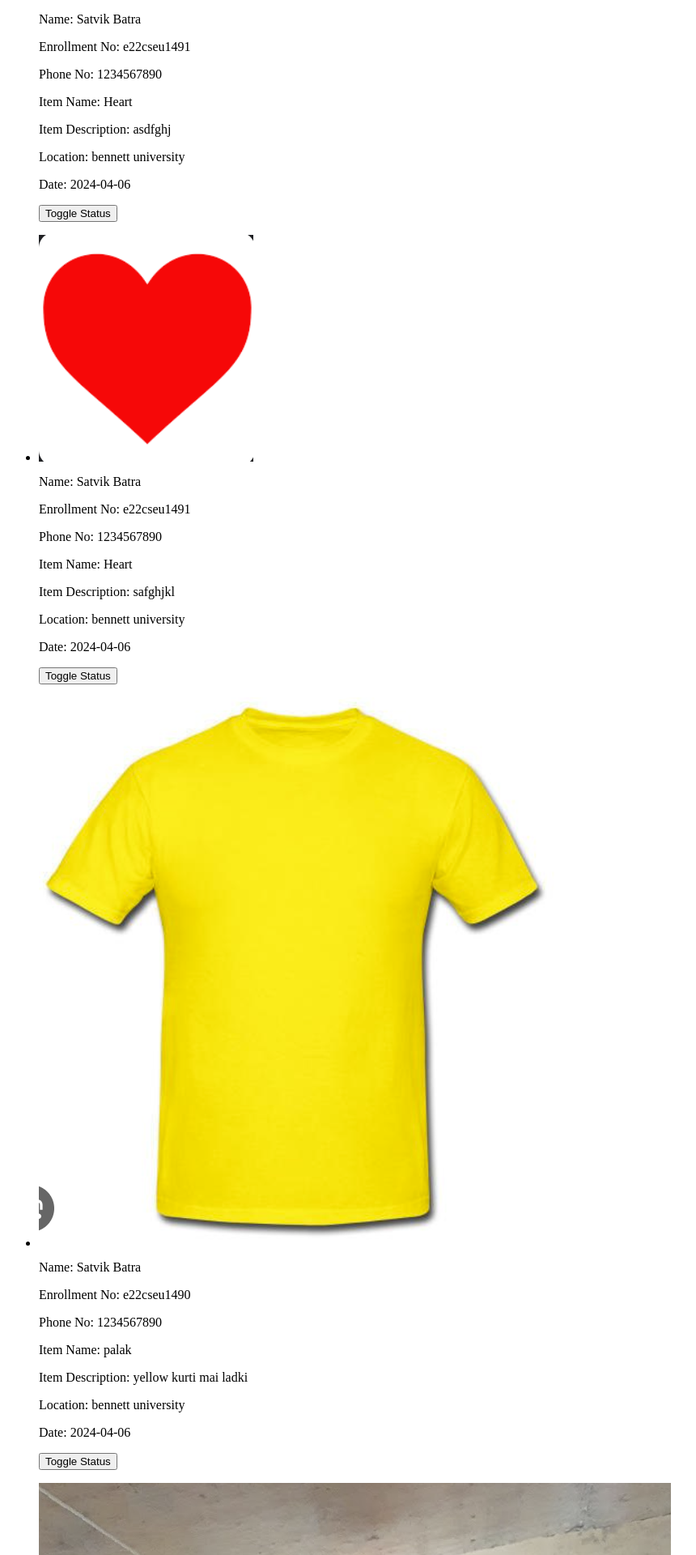
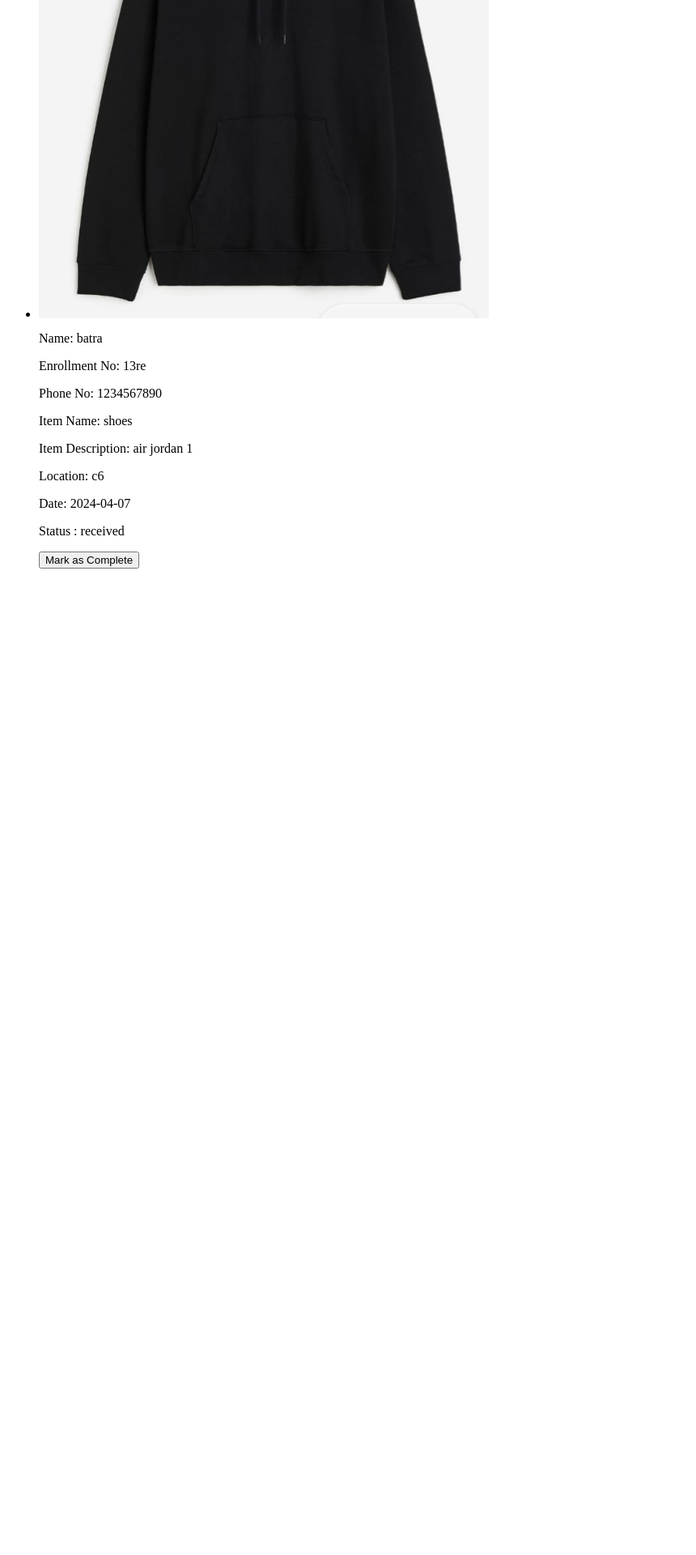
Before and after one commit to Dushyant25609/E-lost-and-found, a Django app: page /org/not-found/ in a window 1280 px wide. Shown: the part 1273-3193 px from the top of the page at 81% size, without its empty margins (0-860 px from the left). After the commit the page ends 1975 px from the top, so only its background shows below. Run offline with Django 4.2, Linux system fonts and the light colour scheme; data comes from the database, SQL or seed files in the repository; both versions use the stored data as it was after the commit.

Commit message:
completed done

```diff
--- a/elf/org/templates/organization_not_found_items.html
+++ b/elf/org/templates/organization_not_found_items.html
@@ -1,23 +1,29 @@
-<!-- organization_not_found_items.html -->
 {% load static %}
 <html lang="en">
 <head>
     <meta charset="UTF-8">
     <meta name="viewport" content="width=device-width, initial-scale=1.0">
     <title>Organization Not Found Items</title>
+    <script src="https://code.jquery.com/jquery-3.6.0.min.js"></script>
 </head>
 <body>
     <h2>Items Not Yet Found (Lost)</h2>
 
     <!-- Search form -->
-    <form action="{% url 'not_found_items' %}" method="GET">
+    <form id="search-form" method="GET">
         <input type="text" name="query" placeholder="Search for items..." value="{{ query }}">
         <button type="submit">Search</button>
     </form>
 
-    <ul>
+    <!-- Display error message if exists -->
+    {% if error_message %}
+        <p>{{ error_message }}</p>
+    {% endif %}
+
+    <ul id="item-list">
     {% if not_found_items %}
         {% for item in not_found_items %}
+            {% if not item.completed %}
                 <li>
                     {% if item.imageURL %}
                         <img src="{{ item.imageURL }}" alt="">
@@ -31,16 +37,72 @@
                     <p>Item Description: {{ item.item_description }}</p>
                     <p>Location: {{ item.location }}</p>
                     <p>Date: {{ item.date }}</p>
-                <form action="{% url 'toggle_status' item.id %}" method="post">
+                    <p>Status : {{ item.status }}</p>
+                    {% if item.status != 'received' %}
+                        <form class="status-toggle-form" action="{% url 'toggle_status' item.id %}" method="post">
                             {% csrf_token %}
                             <input type="hidden" name="new_status" value="{% if item.status == 'received' %}not_received{% else %}received{% endif %}">
-                    <button type="submit">Toggle Status</button>
+                            <button type="submit" class="status-toggle-btn">
+                                {% if item.status == 'received' %}
+                                    Toggle Status (Received)
+                                {% else %}
+                                    Toggle Status (Not Received)
+                                {% endif %}
+                            </button>
                         </form>
+                    {% endif %}
+                    <button class="complete-btn" data-item-id="{{ item.id }}">Mark as Complete</button>
                 </li>
+            {% endif %}
         {% endfor %}
     {% else %}
         <p>No items found.</p>
     {% endif %}
     </ul>
+
+    <script>
+        let toggle = document.getElementById('toggle');
+        var flag = false;
+
+        function toggle_status(){
+            if(flag == false){
+                flag == true
+            }
+        }
+
+
+    </script>
+    <script>
+        $(document).ready(function() {
+            $(".complete-btn").on("click", function() {
+                var itemId = $(this).data("item-id");
+                console.log("Item ID:", itemId); // Add console log to check itemId
+                $.ajax({
+                    url: "{% url 'mark_as_complete' %}",
+                    type: "POST",
+                    data: {
+                        item_id: itemId,
+                        csrfmiddlewaretoken: "{{ csrf_token }}"
+                    },
+                    success: function(response) {
+                        console.log("Response:", response); // Add console log to check response
+                        if (response.success) {
+                            // Remove the item from the DOM
+                            $("li[data-item-id='" + itemId + "']").remove();
+                            window.location.reload(true);
+                        } else {
+                            alert("Failed to mark item as complete.");
+                        }
+                    },
+                    error: function(xhr, status, error) {
+                        console.error(xhr.responseText);
+                        alert("Error occurred while marking item as complete.");
+                    }
+                });
+            });
+        });
+    </script>
+
+
 </body>
 </html>
--- a/elf/org/urls.py
+++ b/elf/org/urls.py
@@ -8,4 +8,6 @@
     path('not-found/', views.not_found_items, name='not_found_items'),
     path('toggle_status/<int:lost_item_id>/', views.toggle_status, name='toggle_status'),
     path('search/', views.search_items, name='search_items'),
+    path('mark-as-complete/', views.mark_as_complete, name='mark_as_complete'),
+    path('completed/', views.completed_items, name='completed_items'),
 ]
--- a/elf/org/views.py
+++ b/elf/org/views.py
@@ -1,35 +1,29 @@
-from django.shortcuts import render, redirect
+from django.shortcuts import render, redirect, get_object_or_404
+from django.http import JsonResponse
 from student.forms import FoundItemForm
-from django.shortcuts import get_object_or_404, redirect
-
-# Create your views here.
-
+from student.models import Found_Item, Lost_Item
+from django.shortcuts import HttpResponse
 
 def found(request):
     if request.method == 'POST':
         found_form = FoundItemForm(request.POST, request.FILES)
         if found_form.is_valid():
             found_item = found_form.save(commit=False)
-            found_item.status = 'not_recieved'
+            found_item.status = 'not_received'  # Use consistent status name
             found_item.save()
-            return redirect('home')  # Redirect to 'home' URL after successful submission
+            return redirect('home')
         else:
-            print(found_form.errors)  # Print form errors to console for debugging
+            print(found_form.errors)
+            # Handle form errors appropriately, maybe return an error response
+            return JsonResponse({'error': 'Form validation failed'}, status=400)
     else:
-        found_form = FoundItemForm()  # Instantiate FoundItemForm
+        found_form = FoundItemForm()
 
     context = {'found_form': found_form}
     return render(request, 'found.html', context)
 
-
-# organization/views.py
-
-
-from student.models import Found_Item, Lost_Item
-
 def not_received_items(request):
-    # Query items that are not yet received by their owners
-    not_received_items = Found_Item.objects.filter(status='not_submitted')
+    not_received_items = Found_Item.objects.filter(status='not_received')  # Use consistent status name
     return render(request, 'organization_not_received_items.html', {'not_received_items': not_received_items})
 
 def not_found_items(request):
@@ -40,22 +34,41 @@
         not_found_items = Lost_Item.objects.all()
     return render(request, 'organization_not_found_items.html', {'not_found_items': not_found_items, 'query': query})
 
+def search_items(request):
+    query = request.GET.get('query')
+    if query:
+        found_items = Lost_Item.objects.filter(item_name__icontains=query) | Lost_Item.objects.filter(item_description__icontains=query)
+    else:
+        found_items = Lost_Item.objects.all()
+    return render(request, 'organization_not_found_items.html', {'found_items': found_items})
 
 def toggle_status(request, lost_item_id):
     lost_item = get_object_or_404(Lost_Item, pk=lost_item_id)
     if request.method == 'POST':
         new_status = request.POST.get('new_status')
-        lost_item.status = new_status
-        lost_item.save()
-    return redirect('not_found_items')
+        if lost_item.status == 'not_received':
+            lost_item.status = new_status
+            lost_item.save()
+            # Redirect to the same page with a success message
+            return redirect('not_found_items')
+        else:
+            # Render the same page with an error message
+            not_found_items = Lost_Item.objects.all()
+            error_message = 'Item is already marked as received'
+            return render(request, 'organization_not_found_items.html', {'not_found_items': not_found_items, 'query': None, 'error_message': error_message})
+    return JsonResponse({'error': 'Invalid request method'}, status=405)
+
+def mark_as_complete(request):
+    if request.method == 'POST':
+        item_id = request.POST.get('item_id')
+        item = get_object_or_404(Lost_Item, pk=item_id)
+        item.completed = True
+        item.save()
+        return JsonResponse({'success': True})
+    else:
+        return JsonResponse({'success': False}, status=405)
 
 
-
-def search_items(request):
-    query = request.GET.get('query')
-    if query:
-        # Perform a case-insensitive search on item_name and item_description fields
-        found_items = Lost_Item.objects.filter(item_name__icontains=query) | Lost_Item.objects.filter(item_description__icontains=query)
-    else:
-        found_items = Lost_Item.objects.all()  # Show all items if no query provided
-    return render(request, 'organization_not_found_items.html', {'found_items': found_items})
+def completed_items(request):
+    completed_items = Lost_Item.objects.filter(completed=True)  # Change status based on your implementation
+    return render(request, 'completed_items.html', {'completed_items': completed_items})
--- a/elf/student/models.py
+++ b/elf/student/models.py
@@ -23,6 +23,7 @@
     location = models.TextField(max_length=100)
     date = models.CharField(max_length=50)
     status = models.CharField(max_length=100, choices=status, default='not_submitted')
+    completed = models.BooleanField(default=False)
 
     @property
     def imageURL(self):
@@ -47,6 +48,7 @@
     location = models.TextField(max_length=100)
     date = models.CharField(max_length=50)
     status = models.CharField(max_length=100, choices=status, default='not_recieved')
+    completed = models.BooleanField(default=False)
 
     @property
     def imageURL(self):
```
Also changed, not shown: elf/org/templates/completed_items.html (added, +28 -0 lines), elf/db.sqlite3, elf/static/images/lost_images/Screenshot_2024-03-22_131509.png (added), elf/student/migrations/0009_found_item_completed_lost_item_completed_and_more.py (added). Lines whose indentation alone changed are shown as unchanged.
